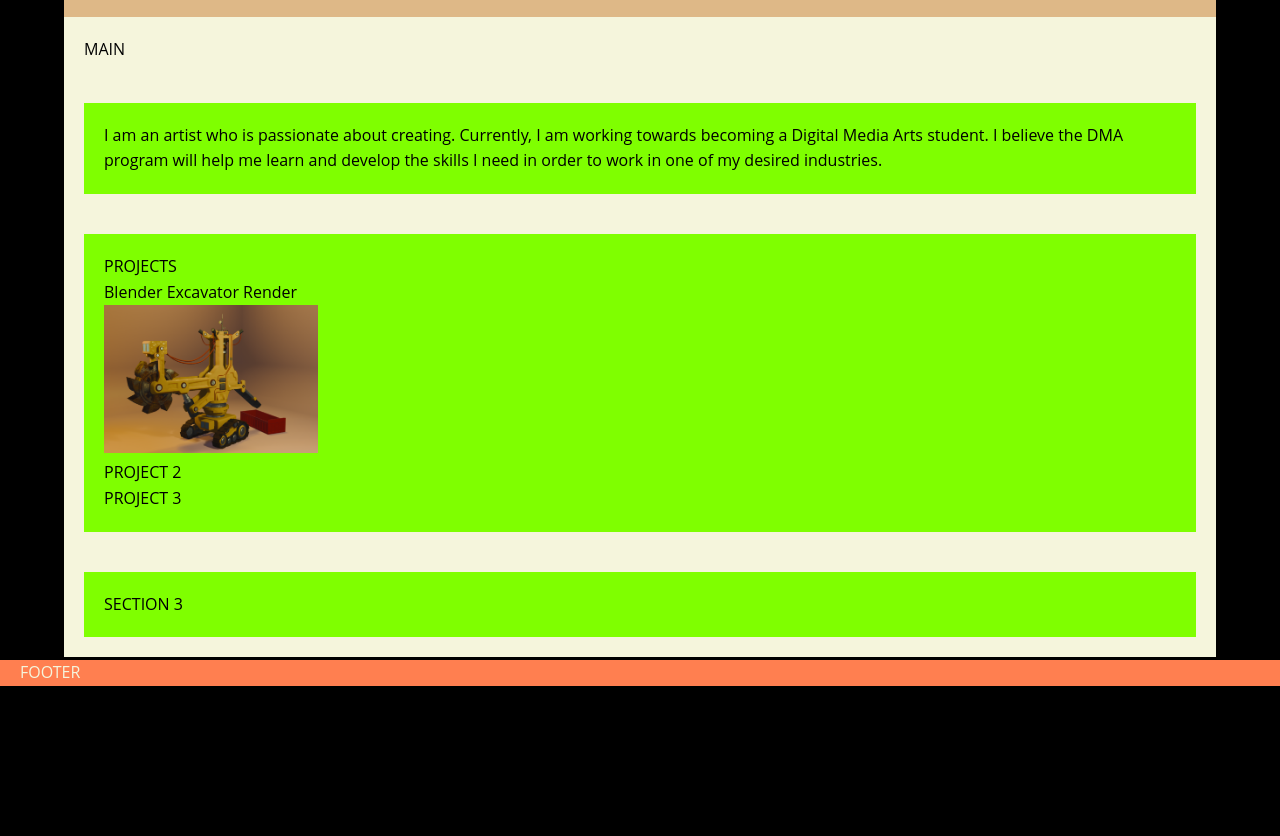
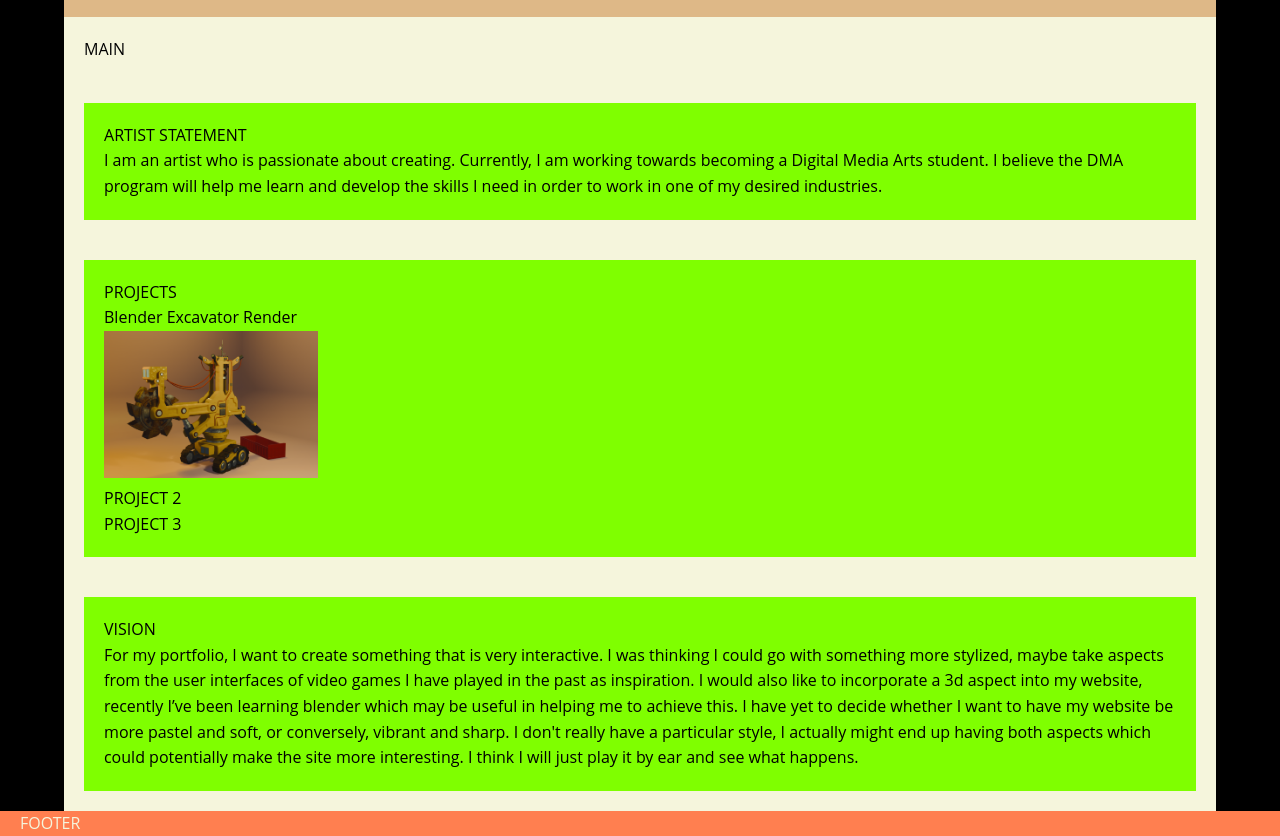
Before and after one commit to liame1/dma-portfolio, a plain HTML site: page index.html in a window 1280 px wide. Shown: the part 114-950 px from the top of the page. Before the commit the page ends 800 px from the top, so only its background shows below. Drawn offline with Linux system fonts and the light colour scheme.

Commit message:
tut-6 submission commit2

```diff
--- a/index.html
+++ b/index.html
@@ -19,7 +19,9 @@
     <main>
         MAIN
         <section class="bio">
-            <p>I am an artist who is passionate about creating. Currently, I am working towards becoming a Digital Media
+            <p>
+                ARTIST STATEMENT <br>
+                I am an artist who is passionate about creating. Currently, I am working towards becoming a Digital Media
                 Arts student. I believe the DMA program will help me learn and develop the skills I need in order to
                 work in one of my desired industries.</p>
         </section>
@@ -29,7 +31,19 @@
             <div class="project">PROJECT 2</div>
             <div class="project">PROJECT 3</div>
         </section>
-        <section class="section-3">SECTION 3</section>
+        <section class="section-3">
+            <p>
+                VISION <br>
+                For my portfolio, I want to create something that is very interactive. I was thinking I could go with
+                something more stylized, maybe take aspects from the user interfaces of video games I have played in the
+                past as inspiration. I would also like to incorporate a 3d aspect into my website, recently I’ve been
+                learning blender which may be useful in helping me to achieve this.
+                I have yet to decide whether I want to have my website be more pastel and soft, or conversely, vibrant
+                and sharp. I don't really have a particular style, I actually might end up having both aspects which
+                could potentially make the site more interesting. I think I will just play it by ear and see what
+                happens.
+            </p>
+        </section>
     </main>
     </div>
     <footer>
```
